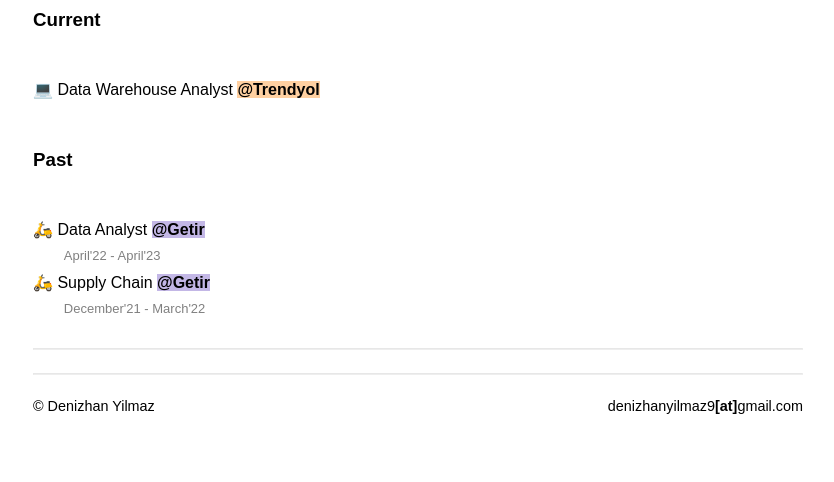
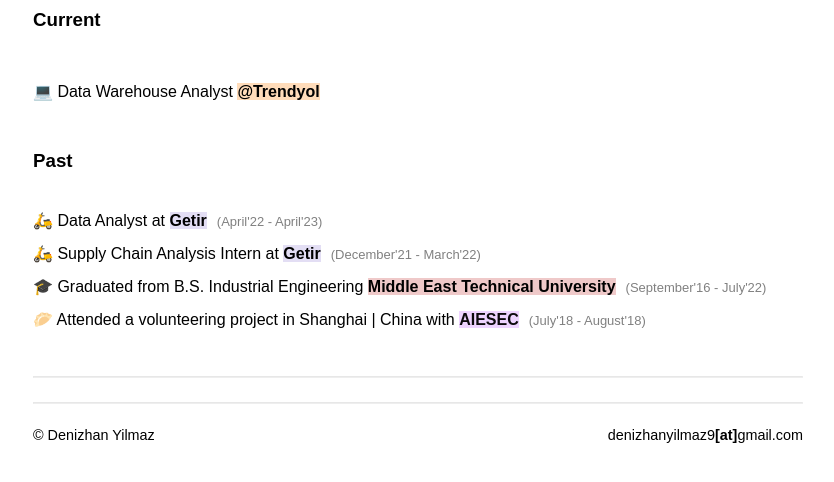
Before and after one commit to deenizhan/deenizhan.me, a Gatsby site: page /journey in a window 1280 px wide. Shown: the part 248-730 px from the top of the page, without its empty margins (222-1056 px from the left). Built offline with nearby package versions, Linux system fonts and the light colour scheme; Gatsby itself is replaced by a stand-in of ours.

Commit message:
journey-almost

```diff
--- a/src/components/journeyCard/journeyCard.js
+++ b/src/components/journeyCard/journeyCard.js
@@ -4,24 +4,44 @@
   tooltiptext,
   journey,
   journeyInfo,
+  titleDivider,
+  experienceLine,
 } from "../../styles/journeyCard.module.css"
-import { paint1, paint2 } from "./../../styles/index.module.css"
+import { paint1, paint2, paint3, paint4 } from "./../../styles/index.module.css"
 import { Link } from "gatsby"
 
 const pastXp = [
   {
     text: "Getir",
-    position: "Data Analyst",
+    position: "Data Analyst at",
     url: "https://www.getir.com/",
     emoji: "🛵",
     term: "April'22 - April'23",
+    color: paint2,
   },
   {
     text: "Getir",
-    position: "Supply Chain",
+    position: "Supply Chain Analysis Intern at",
     url: "https://www.getir.com/",
     emoji: "🛵",
     term: "December'21 - March'22",
+    color: paint2,
+  },
+  {
+    text: "Middle East Technical University",
+    position: "Graduated from B.S. Industrial Engineering ",
+    url: "https://www.metu.com/",
+    emoji: "🎓",
+    term: "September'16 - July'22",
+    color: paint3,
+  },
+  {
+    text: " AIESEC",
+    position: "Attended a volunteering project in Shanghai | China with ",
+    url: "https://www.aiesec.org/",
+    emoji: "🥟",
+    term: "July'18 - August'18",
+    color: paint4,
   },
 ]
 
@@ -30,7 +50,7 @@
     <>
       <div className={journey}>
         <h1>journey.</h1>
-        <h3>Current</h3>
+        <h3 className={titleDivider}>Current</h3>
         <ul>
           <li>
             <p>
@@ -49,29 +69,28 @@
         <h3>Past</h3>
         <ul>
           {pastXp.map(exp => (
-            <li>
-              <p>
+            <li className={experienceLine}>
+              <span>
                 {exp.emoji} {exp.position}{" "}
                 <a
-                  className={paint2}
+                  className={exp.color}
                   href={exp.url}
                   target="_blank"
                   rel="noopener noreferrer"
                 >
-                  @{exp.text}
+                  {exp.text}
                 </a>
-              </p>
-              <div
+              </span>
+              <span
                 style={{
                   fontWeight: 100,
                   color: "grey",
                   fontSize: "small",
-                  textIndent: "4%",
-                  lineHeight: "10%",
+                  margin: "10px",
                 }}
               >
-                {exp.term}
-              </div>
+                ({exp.term})
+              </span>
             </li>
           ))}
         </ul>
--- a/src/styles/index.module.css
+++ b/src/styles/index.module.css
@@ -51,16 +51,31 @@
 }
 
 .paint1 {
-  background: rgba(255, 127, 0, 0.37);
+  background: rgba(255, 127, 0, 0.27);
   position: relative;
   font-weight: bold;
   /* line-height: 70%; */
 }
 
 .paint2 {
-  background: rgba(92, 60, 187, 0.37);
+  background: rgba(92, 60, 187, 0.17);
   position: relative;
   font-weight: bold;
+  /* line-height: 70%; */
+}
+
+.paint3 {
+  background: rgba(181, 9, 9, 0.214);
+  position: relative;
+  font-weight: bold;
+  /* line-height: 70%; */
+}
+
+.paint4 {
+  background: rgba(224, 175, 255, 0.536);
+  position: relative;
+  font-weight: bold;
+  color: rgba(0, 0, 0, 0.95);
   /* line-height: 70%; */
 }
 
--- a/src/styles/journeyCard.module.css
+++ b/src/styles/journeyCard.module.css
@@ -48,3 +48,7 @@
 .titleDivider {
   line-height: 110%;
 }
+
+.experienceLine {
+  line-height: 200%;
+}
```
